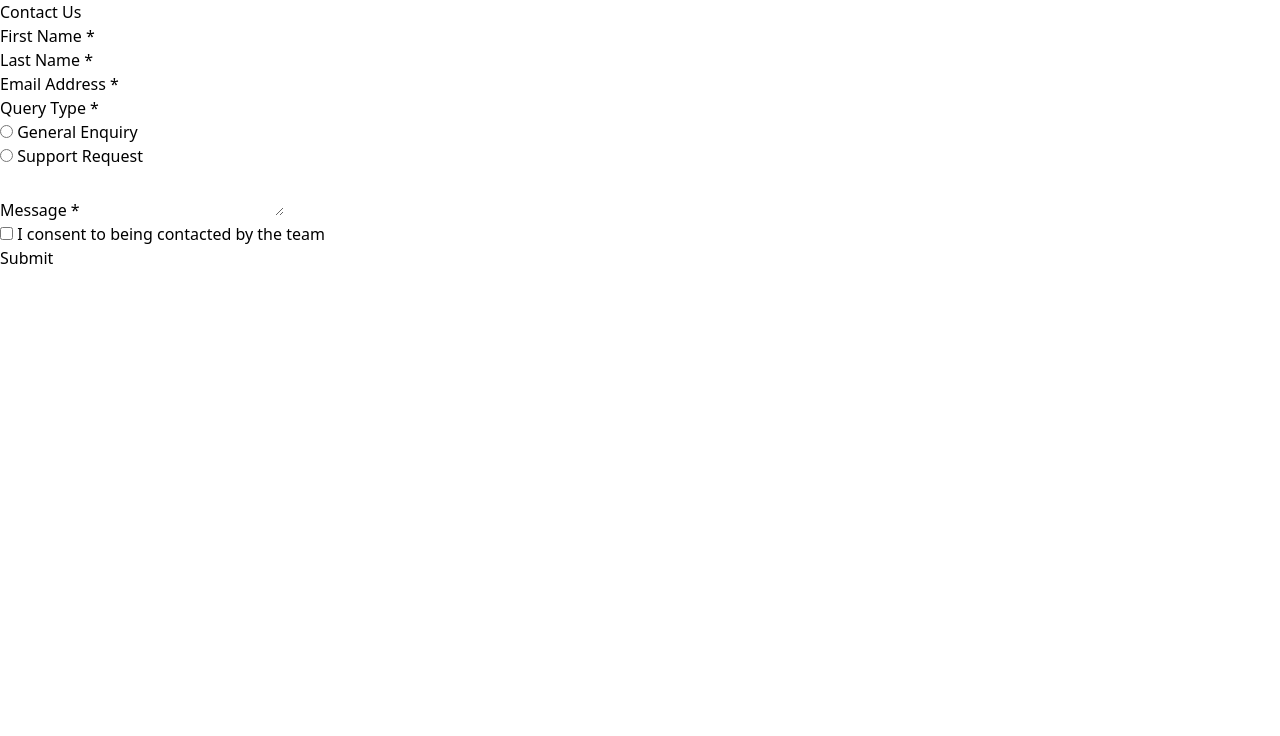
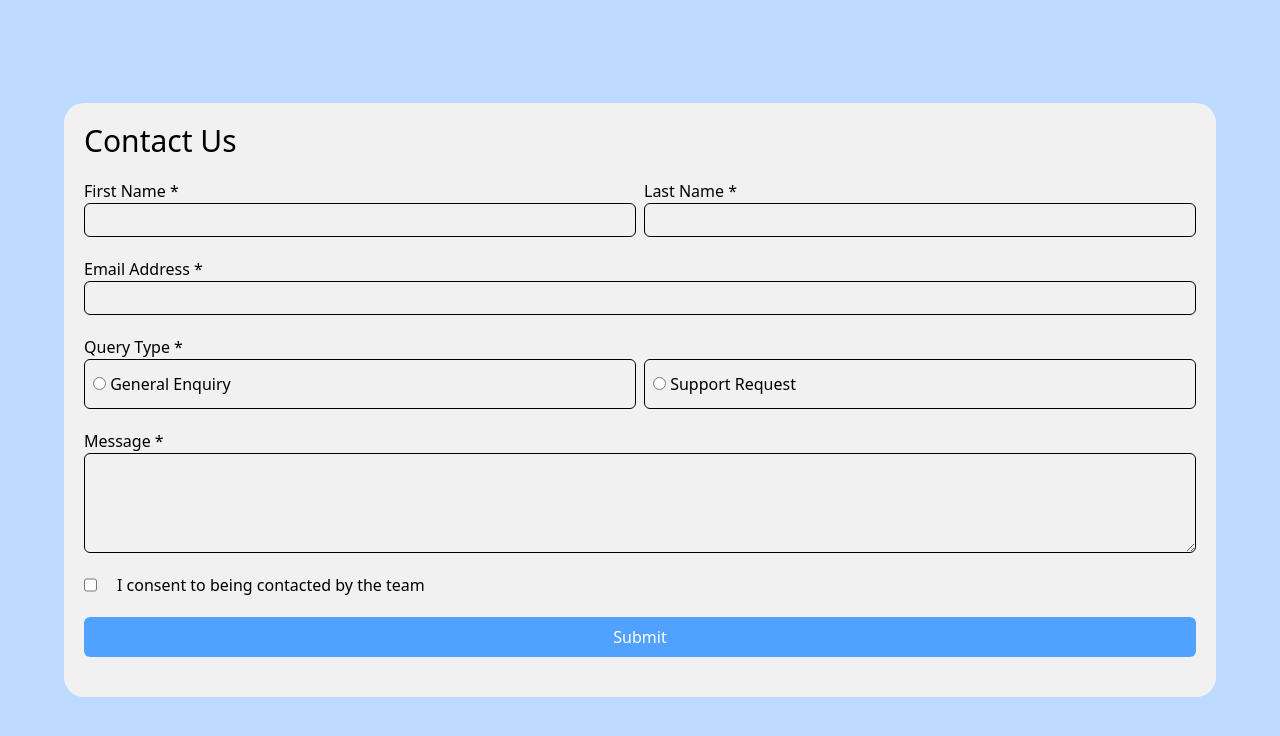
Before and after one commit to senamDk16/contact-form-main, a plain HTML site: page index.html in a window 1280 px wide. Drawn offline with Linux system fonts and the light colour scheme.

Commit message:
le style de la pages

```diff
--- a/index.html
+++ b/index.html
@@ -9,45 +9,51 @@
   <title>Frontend Mentor | Contact form</title>
   <script src="./index.js"></script>
 </head>
-<body>
-  <div class="">
-    <h1>Contact Us</h1>
-    <div>
-      <form action="">
-        <div class="">
+<body class="flex items-center justify-center w-screen h-screen bg-blue-200">
+  <div class=" flex flex-col bg-[#f1f1f1] w-[90%] sm:min-w-[70%] h-auto p-5 overflow-hiden rounded-[20px]">
+    <h1 class="text-3xl">Contact Us</h1>
+    <div class="w-full my-5">
+      <form class="w-[100%] flex flex-col gap-5">
+        <div class="w-full flex flex-col sm:flex-row gap-2">
+          <div class=" w-full sm:w-1/2 flex flex-col">
             <label for="first_name">First Name *</label>
-          <input type="text" name="first_name" id="first_name">
+            <input class="outline-none border rounded-[6px] focus:border-green-500 p-1" type="text" name="first_name" id="first_name">
           </div>
-        <div class="">
+          <div class="w-full sm:w-1/2 flex flex-col">
             <label for="last_name">Last Name *</label>
-          <input type="text" name="last_name" id="last_name">
+            <input class="outline-none border rounded-[6px] focus:border-green-500 p-1"type="text" name="last_name" id="last_name">
           </div>
-        <div>
+        </div>
+
+        <div class="w-full flex flex-col">
           <label for="email">Email Address *</label>
-          <input type="email" name="email" id="email">
+          <input class="outline-none border rounded-[6px] focus:border-green-500 p-1" type="email" name="email" id="email">
         </div>
-        <div>
+
+        <div class="w-full flex-col">
           <label for="">Query Type *</label>
-          <div>
+          <div class="flex flex-col sm:flex-row gap-5 sm:gap-2">
+            <div class="border sm:w-1/2 rounded-[6px] py-3 px-2">
               <input type="radio" name="type" value="GeneralEnquiry"> <label for="">General Enquiry</label>
             </div>
-          <div>
+            <div class="border sm:w-1/2 rounded-[6px] py-3 px-2">
               <input type="radio" name="type" value="SupportRequest"> <label for="">Support Request</label>
             </div>
           </div>
-
-        <div>
-          <label for="message">Message *</label>
-          <textarea name="message" id="message"></textarea>
         </div>
 
-        <div>
+        <div class="flex flex-col">
+          <label for="message">Message *</label>
+          <textarea class="outline-none border rounded-[6px] focus:border-green-500 p-2 h-[200px] sm:h-[100px]" name="message" id="message"></textarea>
+        </div>
+
+        <div class="flex flex-row gap-5">
           <input type="checkbox" name="" id="">
           <label for="">I consent to being contacted by the team</label>
         </div>
 
-        <div>
-          <button type="submit">Submit</button>
+        <div class="w-full">
+          <button class="w-full p-2 bg-blue-400 rounded-[6px] text-white" type="submit">Submit</button>
         </div>
       </form>
     </div>
```
Lines whose indentation alone changed are shown as unchanged.
